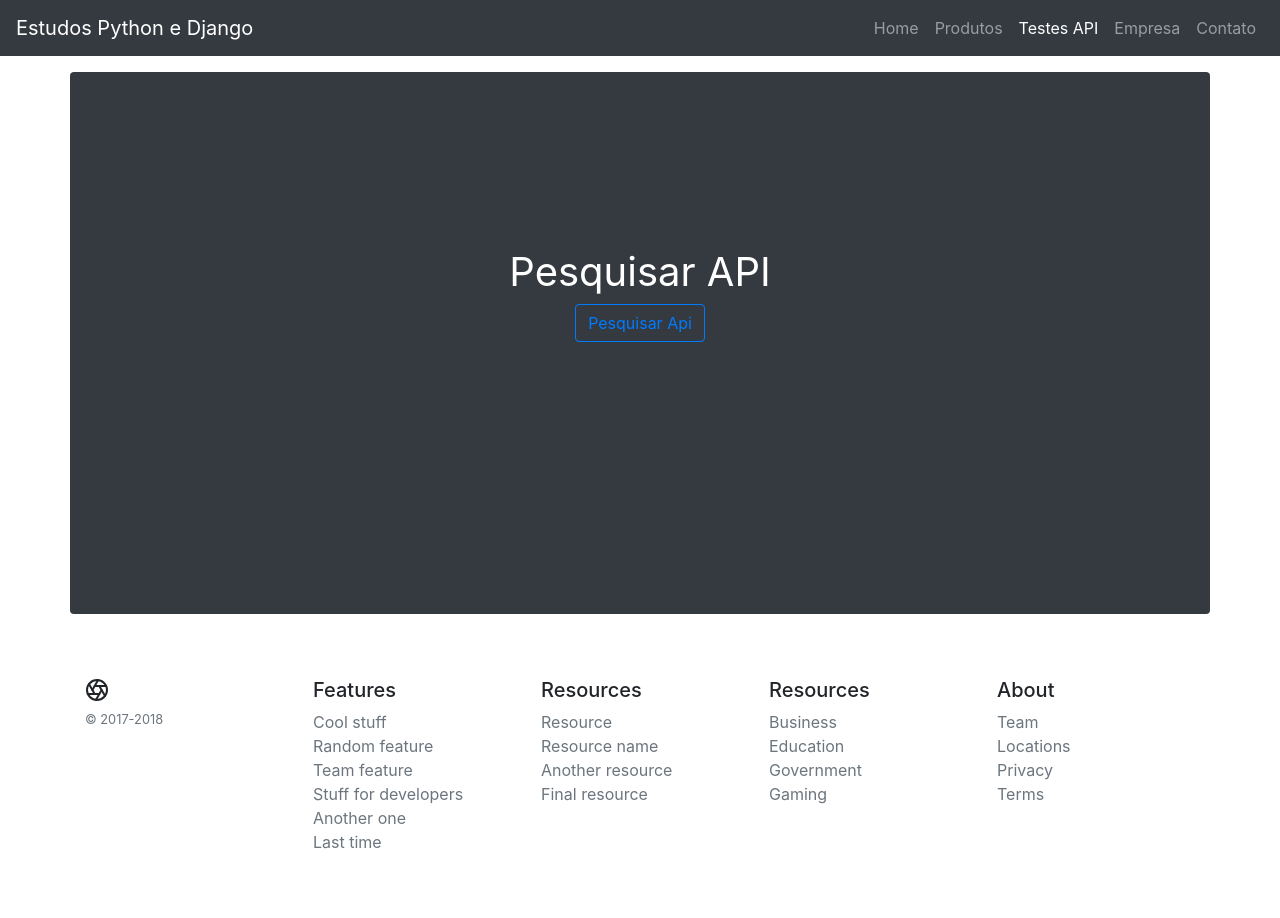
After one commit to fernandobl-046/estudos_python, a Django app: page /testes_api/ in a window 1280 px wide. The commit adds this page. Run offline with Django 3.2, Linux system fonts and the light colour scheme; some libraries are stand-ins or nearby versions.

Commit message:
pesquisar api spacex

```diff
--- a/core/views.py
+++ b/core/views.py
@@ -5,6 +5,7 @@ from django.contrib.auth import authenticate, login
 from django.contrib.auth.decorators import login_required
 from django.http import JsonResponse
 from core.models import Contato
+from django.views import View
 
 
 def home(request):
@@ -96,8 +97,16 @@ class PagadorShipay:
             return JsonResponse('teste', status=200, safe=False)
 
 
-class PesquisarAPI:
+class PesquisarAPI(View):
     def get(self, request):
-        headers = {}
-        params = {}
-        requests.post("https://teste.com", headers=headers, json=params)
+       return render(request, 'testes_api.html')
+
+    def post(self, request):
+        headers = {
+            "Content-Type": "application/json"
+        }
+        response =  requests.get("https://api.spacexdata.com/v4/launches/latest", headers=headers)
+        if response.status_code == 200:
+            return JsonResponse(response.json(), status=200, safe=False)
+        else:
+            return JsonResponse("Algum erro aconteceu", status=500, safe=False)
--- a/estudos_django/urls.py
+++ b/estudos_django/urls.py
@@ -6,6 +6,7 @@ from core import views
 urlpatterns = [
     path('', views.home, name='home'),
     path('index/calcular', views.PagadorShipay.calcular_carrinho, name='calcular'),
+    path('testes_api/', views.PesquisarAPI.as_view(), name='testes_api'),
     path('accounts/login/', views.logar, name='logar'),
     path('produtos/', views.produtos, name='produtos'),
     path('empresa/', views.empresa, name='empresa'),
--- a/templates/index.html
+++ b/templates/index.html
@@ -29,6 +29,10 @@
           {% url 'produtos' as produtos_url %}
           <li class="nav-item {% if request.get_full_path == produtos_url %}active{% endif %}">
           <a href="{% url 'produtos'%}" class="nav-link" href="#"><i class="fas fa-puzzle-piece"></i> Produtos</a>
+          </li>
+          {% url 'testes_api' as testes_api_url %}
+          <li class="nav-item {% if request.get_full_path == testes_api_url %}active{% endif %}">
+          <a href="{% url 'testes_api'%}" class="nav-link" href="#"><i class="fas fa-puzzle-piece"></i> Testes API</a>
           </li>
           {% url 'empresa' as empresa_url %}
           <li class="nav-item {% if request.get_full_path == empresa_url %}active{% endif %}">
@@ -132,6 +136,29 @@ function calcular_desconto(){
   return false;
 }
 
+function pesquisar_api(){
+  const url = `{% url 'testes_api' %}`;
+  const result_pesquisa = $("#result_pesquisa");
+  const formData = {}
+  formData.csrfmiddlewaretoken = "{{ csrf_token }}";
+  $.ajax({
+    url: url,
+    method: 'post',
+    data:  formData,
+    success: data => {
+        console.log(data);
+        result_pesquisa.html(`<h3>${data.details}</h3>`)
+        result_pesquisa.append(`<img class="m-0" style="float:left;"" src="${data.links.patch.large}"
+                                width="500" height="auto">`);
+        result_pesquisa.append(`<iframe class="mt-5" width="560" height="315"
+                                src="https://www.youtube.com/embed/${data.links.youtube_id}" frameborder="0" allow="accelerometer; autoplay; clipboard-write; encrypted-media; gyroscope; picture-in-picture" allowfullscreen></iframe>`);
+    },
+    error: error => {
+      console.error(error);
+    }
+  })
+  return false;
+}
 </script>
 {% endblock %}
 </html>
--- /dev/null
+++ b/templates/testes_api.html
@@ -0,0 +1,15 @@
+{% extends "index.html" %}
+{% block content %}
+  <div class="position-relative overflow-hidden p-3 p-md-5 m-md-3 text-center bg-dark">
+    <div class="col-md-5 p-lg-5 mx-auto my-5">
+      <h1 class="font-weight-normal">Pesquisar API</h1>
+      <p class="lead font-weight-normal">
+        <button class="btn btn-outline-primary"type="button" onclick="return pesquisar_api()">Pesquisar Api</button>
+      </p>
+    </div>
+  </div>
+  <div class="d-md-flex flex-md-equal w-100 my-md-3 pl-md-3">
+    <div id="result_pesquisa" class="my-3 p-3">
+    </div>
+  </div>
+{% endblock %}
```
